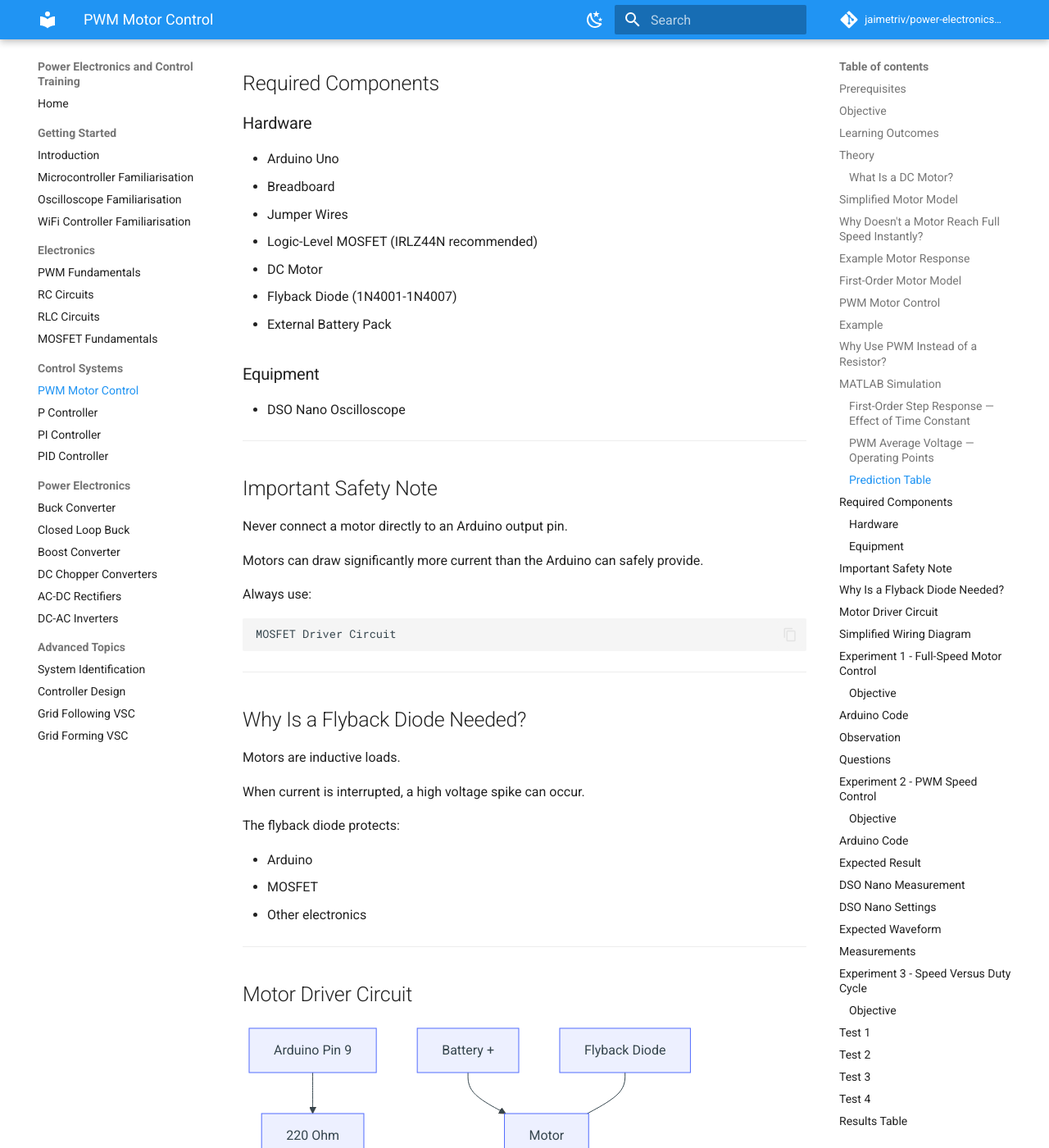
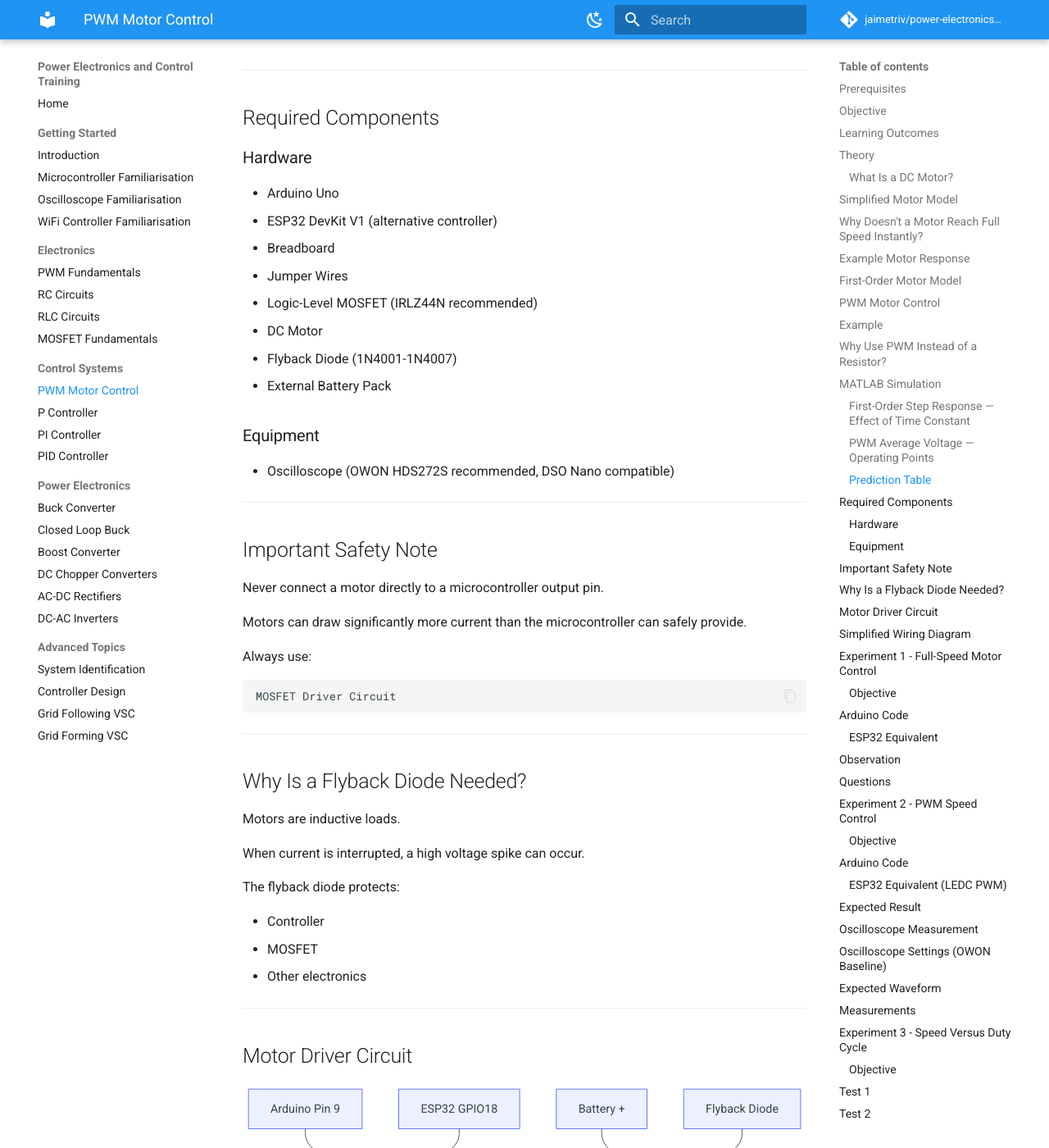
Before and after one commit to jaimetriv/power-electronics-and-control-training, an MkDocs documentation site: the page built from docs/05_PWM_Motor_Control.md, in a window 1280 px wide and 1400 px high, scrolled down 6241 px. Shown: the whole window at 82% size. Built offline with MkDocs 1.6.1 and Material for MkDocs 9.7.7, drawn with Linux system fonts in a browser that asks for light colours; comment, search, counter and statistics services are not loaded; some of the changed text lies outside the part shown.

Commit message:
docs(05_pwm_motor_control): align with esp32/owon baseline and add dual-controller paths

````diff
--- a/docs/05_PWM_Motor_Control.md
+++ b/docs/05_PWM_Motor_Control.md
@@ -51,7 +51,7 @@ At the end of this project you should be able to:
 
 ✅ Drive a motor using a MOSFET
 
-✅ Measure PWM signals using the DSO Nano
+✅ Measure PWM signals using an oscilloscope
 
 ✅ Explain motor inertia
 
@@ -198,14 +198,16 @@ $$
 and:
 
 $$
-V_S=5V
+V_S
 $$
 
 Then:
 
 $$
-V_{AVG}=2.5V
+V_{AVG}=0.5V_S
 $$
+
+Examples: $V_{AVG}=2.5V$ for a 5.0V Arduino signal, or $V_{AVG}=1.65V$ for a 3.3V ESP32 signal.
 
 The motor receives less average voltage and therefore rotates more slowly.
 
@@ -294,6 +296,7 @@ Before running Experiment 4, estimate the motor time constant by looking at the
 ### Hardware
 
 - Arduino Uno
+- ESP32 DevKit V1 (alternative controller)
 - Breadboard
 - Jumper Wires
 - Logic-Level MOSFET (IRLZ44N recommended)
@@ -303,15 +306,15 @@ Before running Experiment 4, estimate the motor time constant by looking at the
 
 ### Equipment
 
-- DSO Nano Oscilloscope
+- Oscilloscope (OWON HDS272S recommended, DSO Nano compatible)
 
 ---
 
 ## Important Safety Note
 
-Never connect a motor directly to an Arduino output pin.
+Never connect a motor directly to a microcontroller output pin.
 
-Motors can draw significantly more current than the Arduino can safely provide.
+Motors can draw significantly more current than the microcontroller can safely provide.
 
 Always use:
 
@@ -329,7 +332,7 @@ When current is interrupted, a high voltage spike can occur.
 
 The flyback diode protects:
 
-- Arduino
+- Controller
 - MOSFET
 - Other electronics
 
@@ -342,6 +345,9 @@ graph TD
 
 A[Arduino Pin 9]
 --> B[220 Ohm]
+
+A2[ESP32 GPIO18]
+--> B
 
 B --> C[Gate]
 
@@ -378,7 +384,7 @@ Source
     |
    GND
 
-Arduino Pin 9
+PWM Output (Arduino Pin 9 or ESP32 GPIO18)
       |
     220Ω
       |
@@ -413,6 +419,25 @@ void loop()
 
     digitalWrite(9, LOW);
 
+    delay(3000);
+}
+```
+
+### ESP32 Equivalent
+
+```cpp
+const int PWM_PIN = 18;
+
+void setup()
+{
+    pinMode(PWM_PIN, OUTPUT);
+}
+
+void loop()
+{
+    digitalWrite(PWM_PIN, HIGH);
+    delay(3000);
+    digitalWrite(PWM_PIN, LOW);
     delay(3000);
 }
 ```
@@ -474,6 +499,25 @@ void loop()
 }
 ```
 
+### ESP32 Equivalent (LEDC PWM)
+
+```cpp
+const int PWM_PIN = 18;
+const int PWM_CH = 0;
+const int PWM_FREQ = 500;
+const int PWM_RES = 8;
+
+void setup()
+{
+    ledcAttach(PWM_PIN, PWM_FREQ, PWM_RES);
+}
+
+void loop()
+{
+    ledcWrite(PWM_PIN, 128);
+}
+```
+
 ---
 
 ## Expected Result
@@ -482,7 +526,7 @@ The motor should rotate at a lower speed than full power.
 
 ---
 
-## DSO Nano Measurement
+## Oscilloscope Measurement
 
 Probe Location:
 
@@ -498,7 +542,11 @@ Circuit Ground
 
 ---
 
-## DSO Nano Settings
+## Oscilloscope Settings (OWON Baseline)
+
+Recommended scope: OWON HDS272S.
+
+Compatible alternative: DSO Nano.
 
 Vertical:
 
@@ -536,7 +584,7 @@ Rising Edge
 | Measurement | Expected |
 |------------|----------|
 | Frequency | ~490Hz |
-| Gate Voltage | ~5V |
+| Gate Voltage | ~V_S (about 5V Arduino or about 3.3V ESP32) |
 | Duty Cycle | ~50% |
 
 ---
@@ -553,6 +601,12 @@ Investigate the relationship between PWM and motor speed.
 
 ```cpp
 analogWrite(9,64);
+```
+
+ESP32 equivalent duty command:
+
+```cpp
+ledcWrite(PWM_PIN, 64);
 ```
 
 Expected:
@@ -575,6 +629,12 @@ Low
 analogWrite(9,128);
 ```
 
+ESP32 equivalent duty command:
+
+```cpp
+ledcWrite(PWM_PIN, 128);
+```
+
 Expected:
 
 $$
@@ -595,6 +655,12 @@ Medium
 analogWrite(9,192);
 ```
 
+ESP32 equivalent duty command:
+
+```cpp
+ledcWrite(PWM_PIN, 192);
+```
+
 Expected:
 
 $$
@@ -613,6 +679,12 @@ High
 
 ```cpp
 analogWrite(9,255);
+```
+
+ESP32 equivalent duty command:
+
+```cpp
+ledcWrite(PWM_PIN, 255);
 ```
 
 Expected:
@@ -670,6 +742,28 @@ void loop()
 
     analogWrite(9,0);
 
+    delay(5000);
+}
+```
+
+### ESP32 Equivalent (Step Test)
+
+```cpp
+const int PWM_PIN = 18;
+const int PWM_CH = 0;
+const int PWM_FREQ = 500;
+const int PWM_RES = 8;
+
+void setup()
+{
+    ledcAttach(PWM_PIN, PWM_FREQ, PWM_RES);
+}
+
+void loop()
+{
+    ledcWrite(PWM_PIN, 255);
+    delay(5000);
+    ledcWrite(PWM_PIN, 0);
     delay(5000);
 }
 ```
@@ -935,7 +1029,7 @@ Check:
 
 ---
 
-### Arduino Resets
+### Controller Resets
 
 Check:
 
@@ -972,9 +1066,9 @@ Check:
 
 ✅ MOSFET pinout verified
 
-✅ Shared ground between Arduino and motor supply
+✅ Shared ground between controller and motor supply
 
-✅ DSO Nano probing gate correctly
+✅ Oscilloscope probing gate correctly (OWON or DSO Nano)
 
 ✅ PWM observed
 
@@ -998,7 +1092,7 @@ In this project you learned:
 
 ✅ Open-loop control
 
-✅ DSO Nano motor measurements
+✅ Oscilloscope motor measurements
 
 The motor is the first real plant we will control.
 
````
Also changed, not shown: other parts of docs/05_PWM_Motor_Control.md (+3 -3 lines).
